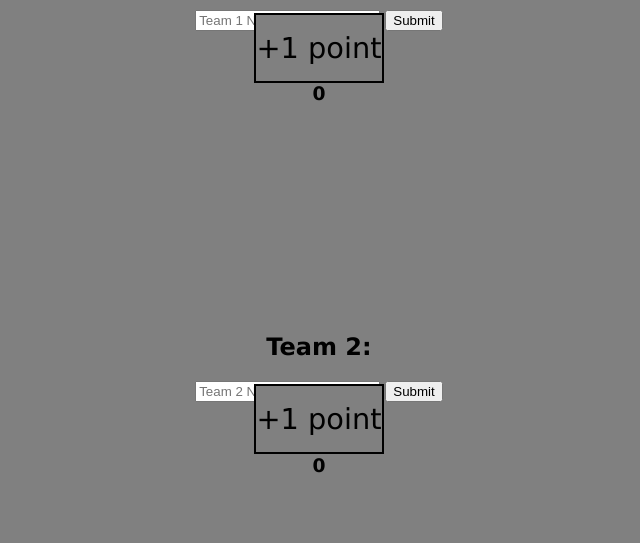
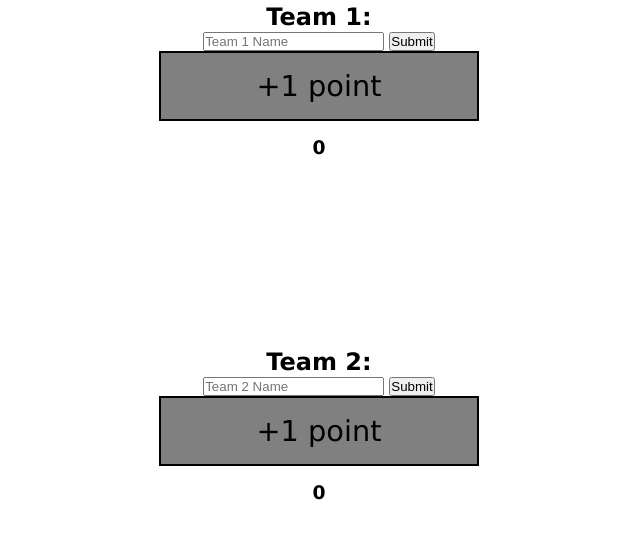
Before and after one commit to SWIFTGI/basketfoot, a plain HTML site: page index.html in a window 1280 px wide. Shown: the part 257-800 px from the top of the page, without its empty margins (321-961 px from the left). Drawn offline with Linux system fonts and the light colour scheme.

Commit message:
Update styles.css

```diff
--- a/styles.css
+++ b/styles.css
@@ -1,15 +1,23 @@
-:root{
+* {
+    margin: 0;
+    padding: 0;
+    box-sizing: border-box;
+}
+
+:root {
+    font-family: Verdana, sans-serif;
+    background-color: white;
+    color: black;
+}
+
+body {
     text-align: center;
-    display: block;
-    margin-left: auto;
-    margin-right: auto;
-    width: 50%;
     display: flex;
     flex-direction: column;
     justify-content: center;
     align-items: center;
-    font-family: Verdana, sans-serif;
-    background-color: gray;
+    width: 100%;
+    height: 100vh;
 }
 
 .btn {
@@ -30,3 +38,8 @@
     transform: translateY(-0.1rem);
     transition: transform 150ms;
 }
+
+.dark-mode {
+    background-color: black;
+    color: white;
+}
```
